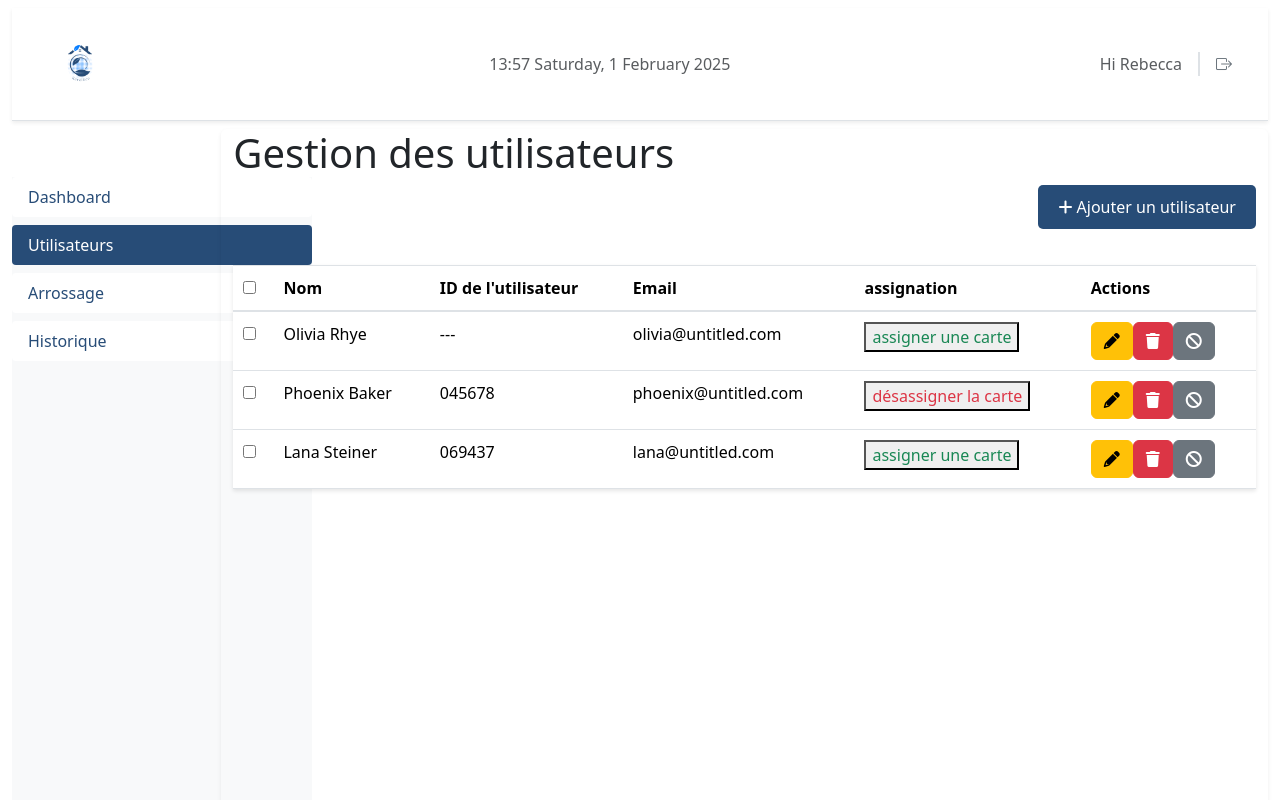
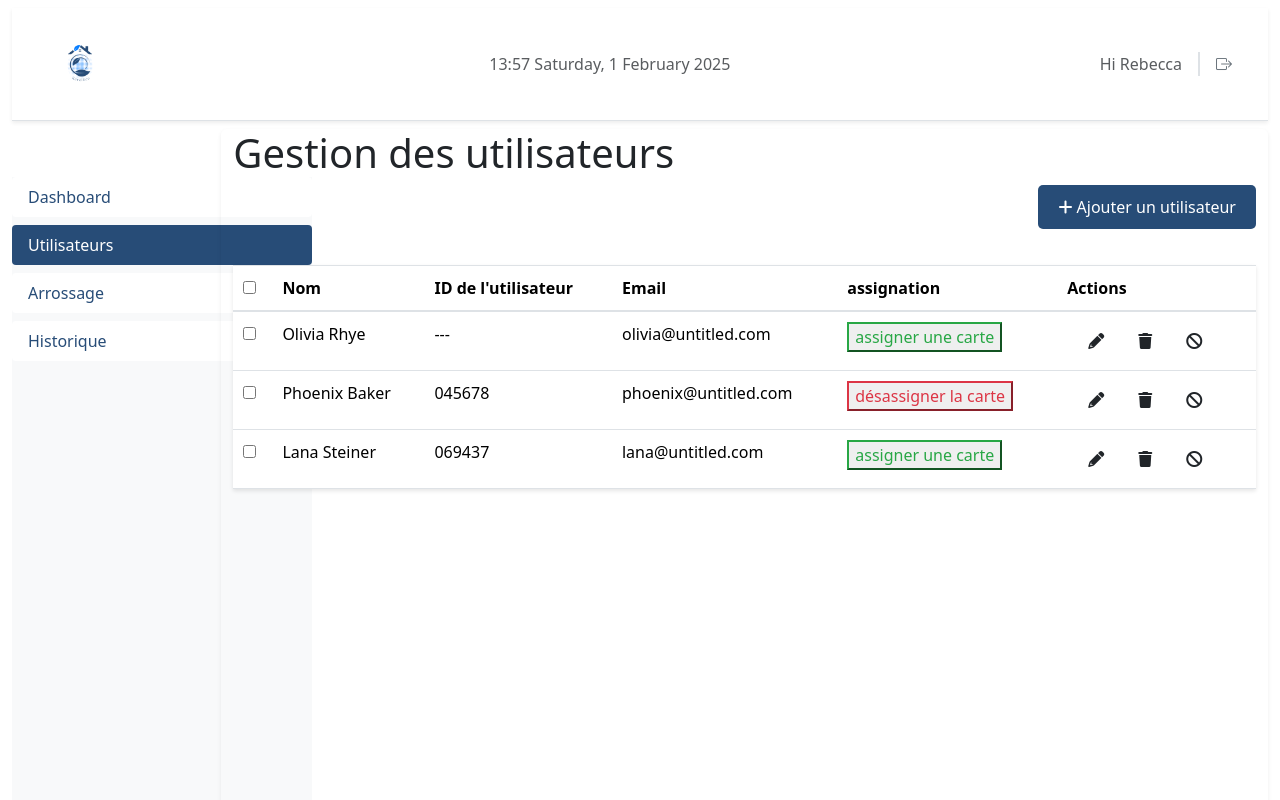
Before and after one commit to ndiawar/kerelFrontEnd, an Angular app: page /User-list in a window 1280 px wide. Shown: the top 800 px of the page. Built offline with nearby package versions, Linux system fonts and the light colour scheme.

Commit message:
Recupération du travail de Dev/Abou

```diff
--- a/src/app/components/user-list/user-list.component.html
+++ b/src/app/components/user-list/user-list.component.html
@@ -29,22 +29,22 @@
         <td>{{ user.cardId }}</td>
         <td>{{ user.email }}</td>
         <td>
-          <button [ngClass]="{'text-success': user.assignation === 'assigner une carte', 'text-danger': user.assignation === 'désassigner la carte'}">
+          <button [ngClass]="{'btn-outline-success': user.assignation === 'assigner une carte', ' btn-outline-danger': user.assignation === 'désassigner la carte'}">
             {{ user.assignation }}
           </button>
         </td>
         <td>
-          <button class="btn btn-warning" (click)="openModalM()" title="Modifier">
+          <button class="btn ms-2" (click)="openModalM()" title="Modifier">
             <i class="fas fa-pencil-alt"></i>
 
           </button>
           <app-modification-modal *ngIf="isModalMOpen" (close)="closeModalM()"></app-modification-modal>
-          <button class="btn btn-danger" (click)="openModalS()" title="Supprimer">
+          <button class="btn ms-2" (click)="openModalS()" title="Supprimer">
             <i class="fas fa-trash"></i>
 
           </button>
           <app-suppression-modal *ngIf="isModalSOpen" (confirm)="onConfirmDelete()" (close)="closeModalS()"></app-suppression-modal>
-          <button class="btn btn-secondary" (click)="openModalB()" title="Bloquer">
+          <button class="btn ms-2" (click)="openModalB()" title="Bloquer">
             <i class="fas fa-ban"></i>
 
           </button>
```
